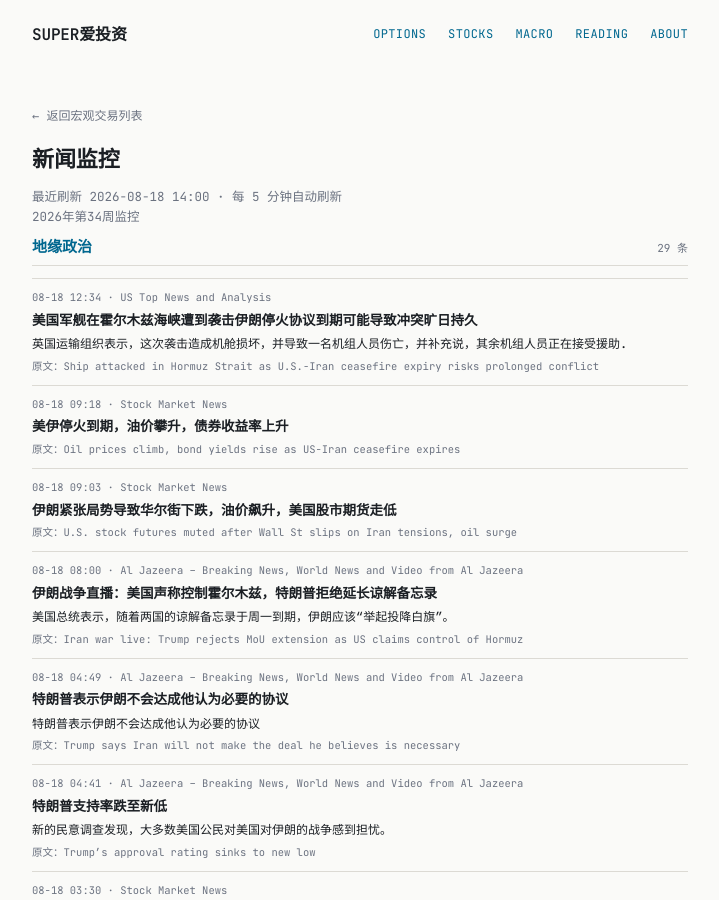
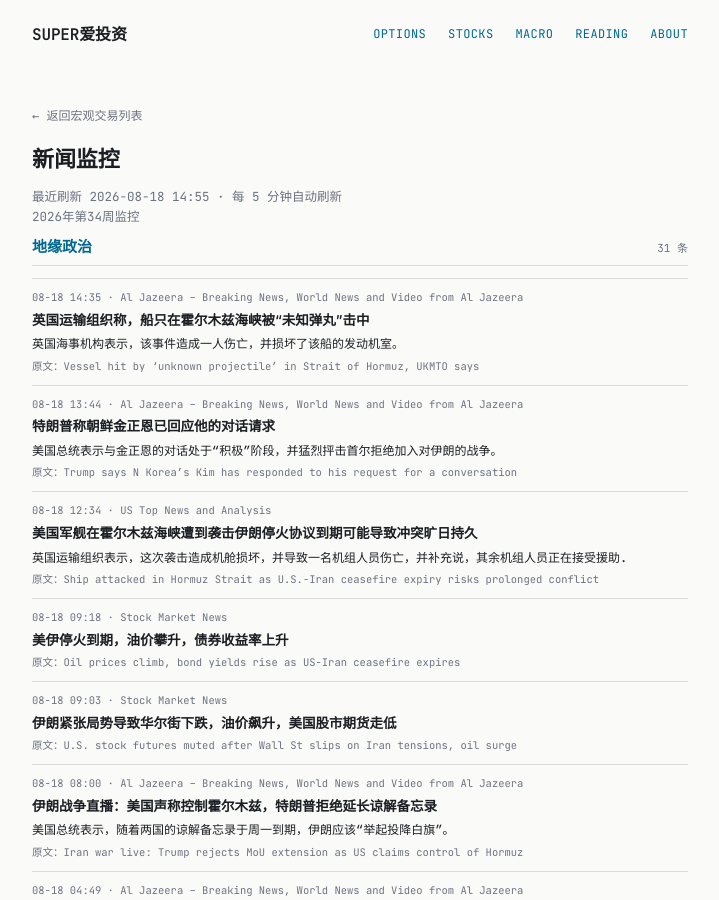
Before and after one commit to tang3super/tang3super.github.io, a Jekyll site: the page built from macro-trade/news-digest.md, in a window 1280 px wide and 900 px high. Shown: the whole window, without its empty margins (280-999 px from the left). Built offline with Jekyll 4.4.1, drawn with Linux system fonts in a browser that asks for light colours.

Commit message:
sync news-digest article

```diff
--- a/macro-trade/news-digest.md
+++ b/macro-trade/news-digest.md
@@ -5,11 +5,25 @@ title: 新闻监控
 date: '2026-08-18'
 summary: 2026年第34周监控
 week_label: 2026年第34周监控
-last_updated: 2026-08-18 14:00
+last_updated: 2026-08-18 14:55
 refresh_note: 每 5 分钟自动刷新
 topics:
 - name: 地缘政治
   items:
+  - title: Vessel hit by ‘unknown projectile’ in Strait of Hormuz, UKMTO says
+    summary: British maritime agency says the incident caused one casualty and damaged the vessel's engine room.
+    link: https://www.aljazeera.com/news/2026/8/18/vessel-hit-by-unknown-projectile-in-strait-of-hormuz-ukmto-says?traffic_source=rss
+    source: Al Jazeera – Breaking News, World News and Video from Al Jazeera
+    time: 08-18 14:35
+    title_zh: 英国运输组织称，船只在霍尔木兹海峡被“未知弹丸”击中
+    summary_zh: 英国海事机构表示，该事件造成一人伤亡，并损坏了该船的发动机室。
+  - title: Trump says N Korea’s Kim has responded to his request for a conversation
+    summary: US president says conversations with Kim Jong Un at a 'positive' stage and slams Seoul for refusing to join war on Iran.
+    link: https://www.aljazeera.com/news/2026/8/18/trump-says-n-koreas-kim-has-responded-to-his-request-for-a-conversation?traffic_source=rss
+    source: Al Jazeera – Breaking News, World News and Video from Al Jazeera
+    time: 08-18 13:44
+    title_zh: 特朗普称朝鲜金正恩已回应他的对话请求
+    summary_zh: 美国总统表示与金正恩的对话处于“积极”阶段，并猛烈抨击首尔拒绝加入对伊朗的战争。
   - title: Ship attacked in Hormuz Strait as U.S.-Iran ceasefire expiry risks prolonged conflict
     summary: The attack caused damage to the engine room and resulted in a crew casualty, UKMTO said, adding that the remaining crew were being assisted…
     link: https://www.cnbc.com/2026/08/18/us-iran-war-trump-hormuz-trump-ceasefire-expires-extension-.html
```
